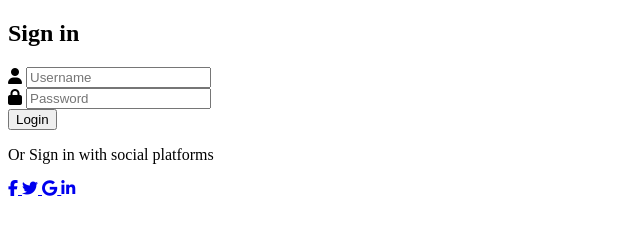
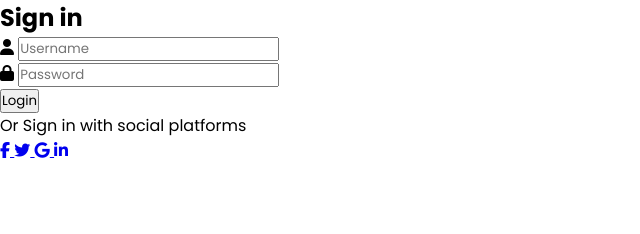
Before and after one commit to Alfred010101/login, a plain HTML site: page index.html in a window 1280 px wide. Shown: the whole page, without its empty margins (0-640 px from the left). Drawn offline with Linux system fonts and the light colour scheme.

Commit message:
aplicar estilo al body

```diff
--- a/index.html
+++ b/index.html
@@ -5,6 +5,7 @@
     <meta name="viewport" content="width=device-width, initial-scale=1.0">
     <script src="https://kit.fontawesome.com/64d58efce2.js" crossorigin="anonymous"></script>
     <title>Sign In & Sign Up Form</title>
+    <link rel="stylesheet" href="style.css">
 </head>
 <body>
     <div class="container">
--- /dev/null
+++ b/style.css
@@ -0,0 +1,19 @@
+@import url("https://fonts.googleapis.com/css2?family=Poppins:wght@200;300;400;500;600;700;800&display=swap");
+
+*{
+    padding: 0;
+    margin: 0;
+    box-sizing:border-box;
+}
+
+body, input{
+    font-family: 'Poppins', sans-serif;
+}
+
+.container{
+    position: relative;
+    width: 100%;
+    min-height: 100vh;
+    background-color: #fff;
+    overflow: hidden;
+}
```
